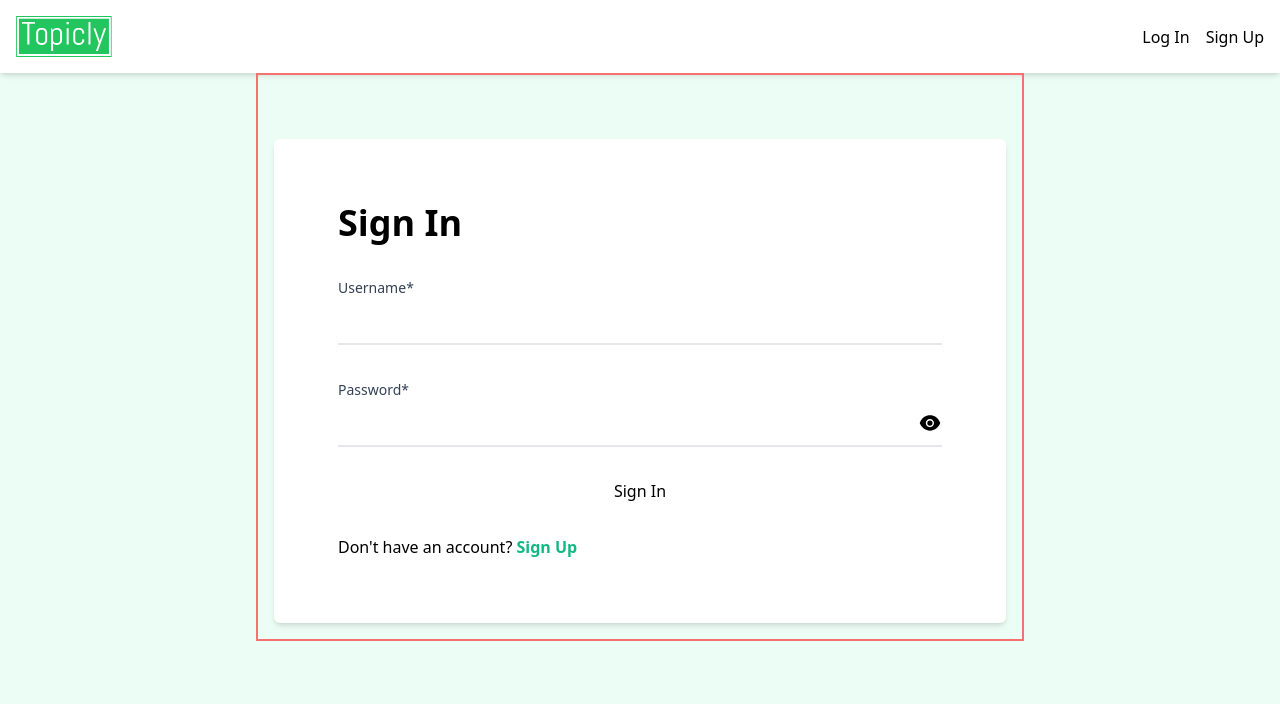
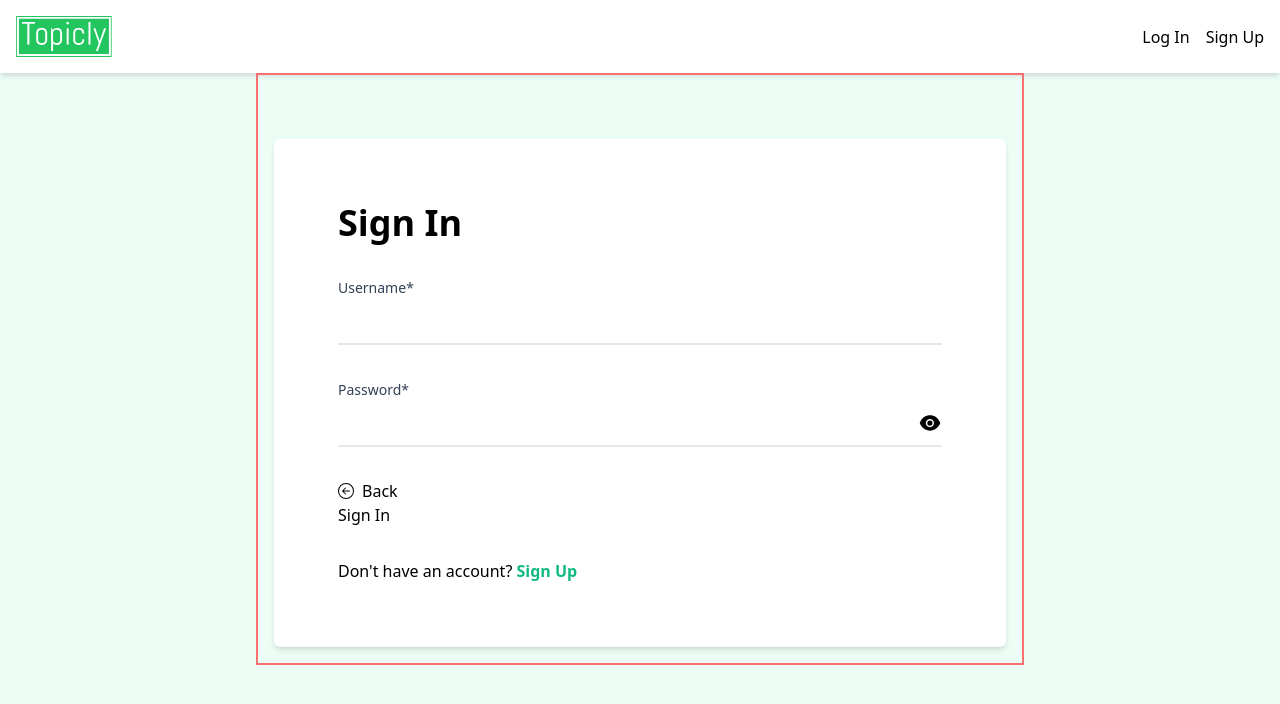
Before and after one commit to Chamara-Wijepala/topicly, a React (Vite) app: page /login in a window 1280 px wide. Shown: the top 704 px of the page. Built offline with nearby package versions, Linux system fonts and the light colour scheme.

Commit message:
Add back button

```diff
--- /dev/null
+++ b/src/components/back-button/index.tsx
@@ -0,0 +1,15 @@
+import { useNavigate } from 'react-router-dom';
+import { BsArrowLeftCircle } from 'react-icons/bs';
+
+function BackButton() {
+	const navigate = useNavigate();
+
+	return (
+		<button onClick={() => navigate(-1)} className="flex items-center gap-2">
+			<BsArrowLeftCircle />
+			<span>Back</span>
+		</button>
+	);
+}
+
+export default BackButton;
--- a/src/pages/login/index.tsx
+++ b/src/pages/login/index.tsx
@@ -1,6 +1,7 @@
 import { useState, useEffect } from 'react';
 import { Link, useNavigate } from 'react-router-dom';
 import TextInput from 'components/text-input';
+import BackButton from 'components/back-button';
 import handleLogin from 'utils/handleLogin';
 import { CurrentUserType } from 'types/currentUser.type';
 
@@ -59,7 +60,10 @@ function Login({ setCurrentUser }: Props) {
 					isPassword
 				/>
 
-				<button onClick={handleSubmit}>Sign In</button>
+				<div>
+					<BackButton />
+					<button onClick={handleSubmit}>Sign In</button>
+				</div>
 			</form>
 
 			<p>
--- a/src/pages/post-details/index.tsx
+++ b/src/pages/post-details/index.tsx
@@ -1,6 +1,7 @@
 import { useState, useEffect } from 'react';
 import { useParams } from 'react-router-dom';
 import { BsThreeDots } from 'react-icons/bs';
+import BackButton from 'components/back-button';
 import axios from 'api/axios';
 import isoStringToRelativeTime from 'utils/isoStringToRelativeTime';
 import { PostType } from 'types/post.type';
@@ -21,6 +22,10 @@ function PostDetails() {
 
 	return (
 		<section>
+			<div className="my-8">
+				<BackButton />
+			</div>
+
 			{post ? (
 				<div className="flex flex-col gap-4">
 					<div className="grid grid-cols-[min-content_1fr_min-content] gap-2 md:gap-4">
--- a/src/pages/register/index.tsx
+++ b/src/pages/register/index.tsx
@@ -1,5 +1,5 @@
 import { useState, useEffect } from 'react';
-import { useNavigate } from 'react-router-dom';
+import BackButton from 'components/back-button';
 import TextInput from 'components/text-input';
 import axios from 'api/axios';
 import handleLogin from 'utils/handleLogin';
@@ -22,8 +22,6 @@ function Register({ setCurrentUser }: Props) {
 
 	const [passwordMatch, setPasswordMatch] = useState('');
 	const [isPasswordMatchValid, setIsPasswordMatchValid] = useState(false);
-
-	const navigate = useNavigate();
 
 	async function handleSubmit(
 		e: React.MouseEvent<HTMLButtonElement, MouseEvent>
@@ -95,7 +93,7 @@ function Register({ setCurrentUser }: Props) {
 				/>
 
 				<div>
-					<button onClick={() => navigate(-1)}>Back</button>
+					<BackButton />
 					<button onClick={(e) => handleSubmit(e)}>Sign Up</button>
 				</div>
 			</form>
```
